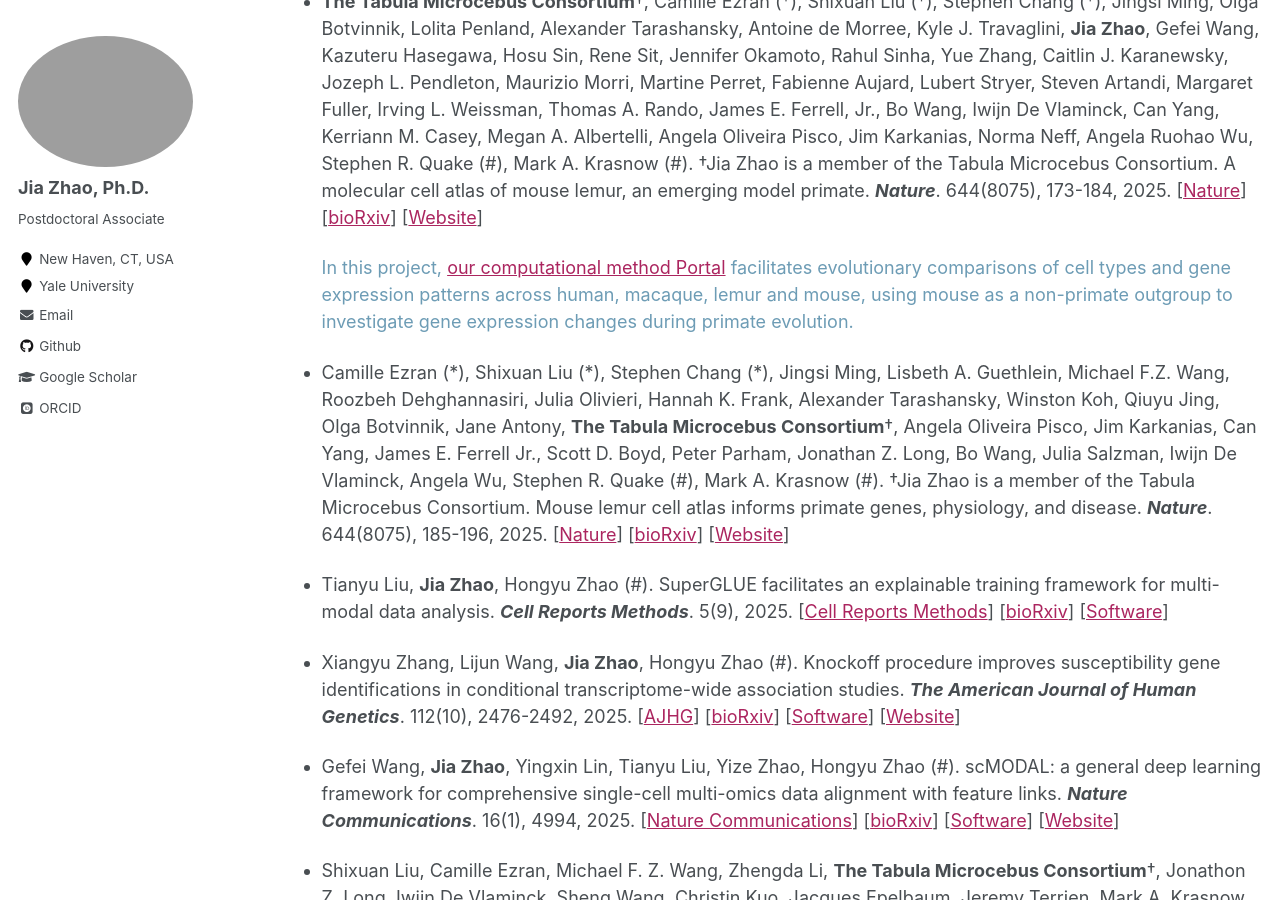
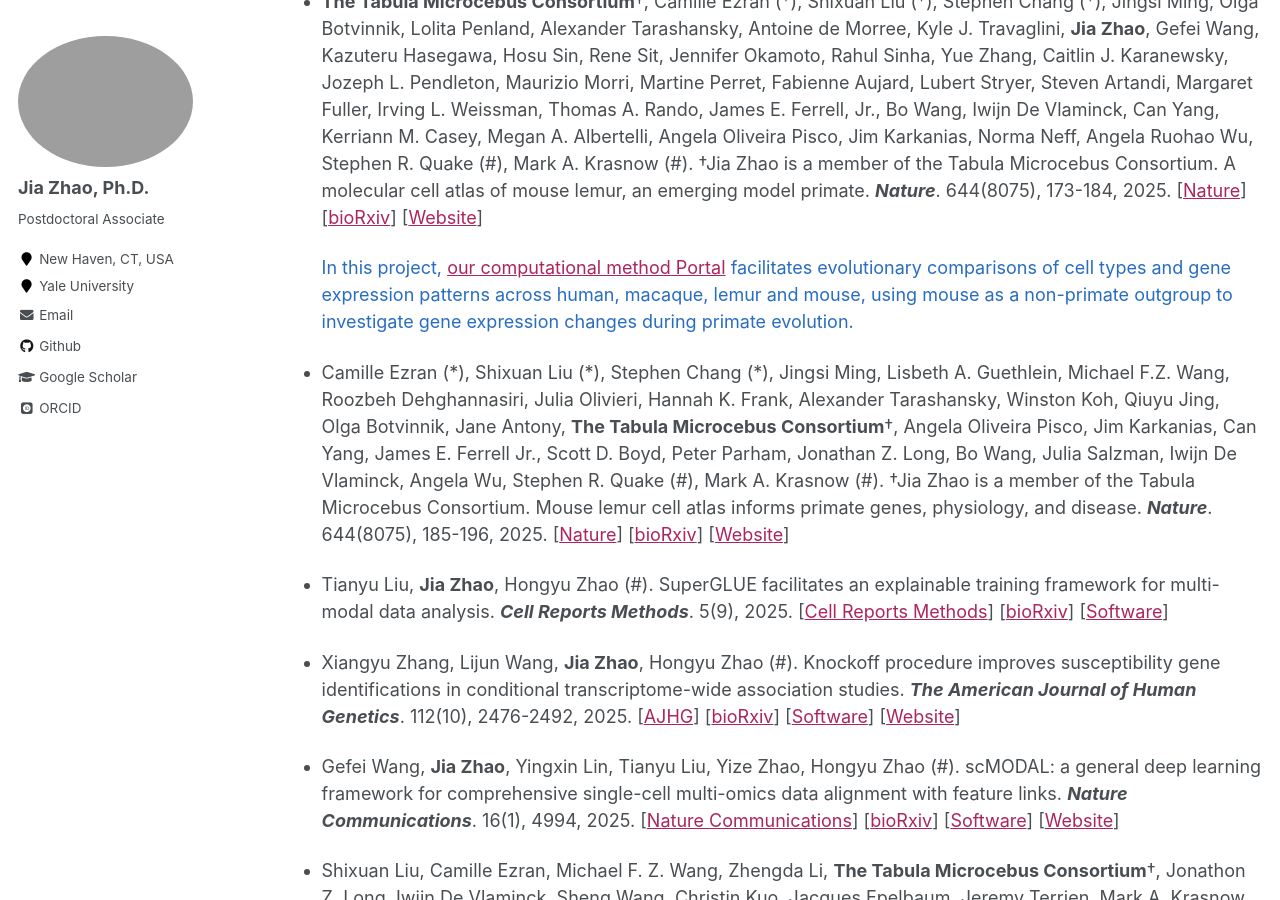
Before and after one commit to jiazhao97/jiazhao97.github.io, a Jekyll site: the page built from _pages/publications.md, in a window 1280 px wide and 900 px high, scrolled down 924 px. Built offline with Jekyll 4.4.1, drawn with Linux system fonts in a browser that asks for light colours; some web fonts are replaced.

Commit message:
Update publications.md

```diff
--- a/_pages/publications.md
+++ b/_pages/publications.md
@@ -32,7 +32,7 @@ Publications
 
 * **The Tabula Microcebus Consortium**†, Camille Ezran (\*), Shixuan Liu (\*), Stephen Chang (\*), Jingsi Ming, Olga Botvinnik, Lolita Penland, Alexander Tarashansky, Antoine de Morree, Kyle J. Travaglini, **Jia Zhao**, Gefei Wang, Kazuteru Hasegawa, Hosu Sin, Rene Sit, Jennifer Okamoto, Rahul Sinha, Yue Zhang, Caitlin J. Karanewsky, Jozeph L. Pendleton, Maurizio Morri, Martine Perret, Fabienne Aujard, Lubert Stryer, Steven Artandi, Margaret Fuller, Irving L. Weissman, Thomas A. Rando, James E. Ferrell, Jr., Bo Wang, Iwijn De Vlaminck, Can Yang, Kerriann M. Casey, Megan A. Albertelli, Angela Oliveira Pisco, Jim Karkanias, Norma Neff, Angela Ruohao Wu, Stephen R. Quake (\#), Mark A. Krasnow (\#). †Jia Zhao is a member of the Tabula Microcebus Consortium. A molecular cell atlas of mouse lemur, an emerging model primate. ***Nature***. 644(8075), 173-184, 2025. \[[Nature](https://www.nature.com/articles/s41586-025-09113-9)\] \[[bioRxiv](https://doi.org/10.1101/2021.12.12.469460)\] \[[Website](https://tabula-microcebus.sf.czbiohub.org/)\]
 
-  <span style="color:#6d9cb5;">In this project, [our computational method Portal](https://www.nature.com/articles/s43588-022-00251-y) facilitates evolutionary comparisons of cell types and gene expression patterns across human, macaque, lemur and mouse, using mouse as a non-primate outgroup to investigate gene expression changes during primate evolution.</span>
+  <span style="color:#286dc0;">In this project, [our computational method Portal](https://www.nature.com/articles/s43588-022-00251-y) facilitates evolutionary comparisons of cell types and gene expression patterns across human, macaque, lemur and mouse, using mouse as a non-primate outgroup to investigate gene expression changes during primate evolution.</span>
 
 * Camille Ezran (\*), Shixuan Liu (\*), Stephen Chang (\*), Jingsi Ming, Lisbeth A. Guethlein, Michael F.Z. Wang, Roozbeh Dehghannasiri, Julia Olivieri, Hannah K. Frank, Alexander Tarashansky, Winston Koh, Qiuyu Jing, Olga Botvinnik, Jane Antony, **The Tabula Microcebus Consortium**†, Angela Oliveira Pisco, Jim Karkanias, Can Yang, James E. Ferrell Jr., Scott D. Boyd, Peter Parham, Jonathan Z. Long, Bo Wang, Julia Salzman, Iwijn De Vlaminck, Angela Wu, Stephen R. Quake (\#), Mark A. Krasnow (\#). †Jia Zhao is a member of the Tabula Microcebus Consortium. Mouse lemur cell atlas informs primate genes, physiology, and disease. ***Nature***. 644(8075), 185-196, 2025. \[[Nature](https://www.nature.com/articles/s41586-025-09114-8)\] \[[bioRxiv](https://doi.org/10.1101/2022.08.06.503035)\] \[[Website](https://tabula-microcebus.sf.czbiohub.org/)\]
 
@@ -48,11 +48,11 @@ Publications
 
 * Jingsi Ming, **Jia Zhao**, Can Yang (\#). scPI: a scalable framework for probabilistic inference in single-cell RNA-sequencing data analysis. ***Statistics in Biosciences***. 15, 633–656, 2023. \[[Statistics in Biosciences](https://link.springer.com/article/10.1007/s12561-022-09335-9)\] \[[PDF](https://rdcu.be/cF7IV)\] \[[Software](https://github.com/jiazhao97/scPI)\]
 
-  <span style="color:#6d9cb5;">Winner of the 2024 Statistics in Biosciences Best Paper Award.</span>
+  <span style="color:#286dc0;">Winner of the 2024 Statistics in Biosciences Best Paper Award.</span>
 
 * **Jia Zhao** (\*), Gefei Wang (\*), Jingsi Ming, Zhixiang Lin, Yang Wang, **The Tabula Microcebus Consortium**†, Angela Ruohao Wu (\#), Can Yang (\#). †Jia Zhao is a member of the Tabula Microcebus Consortium. Adversarial domain translation networks for integrating large-scale atlas-level single-cell datasets. ***Nature Computational Science***. 2(5), 317–330, 2022. \[[Nature Computational Science](https://www.nature.com/articles/s43588-022-00251-y)\] \[[Full text](https://rdcu.be/cOCbU)\] \[[bioRxiv](https://doi.org/10.1101/2021.11.16.468892)\] \[[Software](https://github.com/YangLabHKUST/Portal)\] \[[Blog](https://communities.springernature.com/posts/adversarial-domain-translation-networks-for-integrating-large-scale-atlas-level-single-cell-datasets)\]
 
-  <span style="color:#6d9cb5;">The proposed computational method contributes to [the mouse lemur cell atlas project](https://www.nature.com/articles/s41586-025-09113-9), led by [the Tabula Microcebus Consortium](https://tabula-microcebus.sf.czbiohub.org/).</span>
+  <span style="color:#286dc0;">The proposed computational method contributes to [the mouse lemur cell atlas project](https://www.nature.com/articles/s41586-025-09113-9), led by [the Tabula Microcebus Consortium](https://tabula-microcebus.sf.czbiohub.org/).</span>
 
 * Jingsi Ming (\*), Zhixiang Lin (\*), **Jia Zhao**, Xiang Wan, **The Tabula Microcebus Consortium**†, Can Yang (\#), Angela Ruohao Wu (\#). †Jia Zhao is a member of the Tabula Microcebus Consortium. FIRM: Flexible integration of single-cell RNA-sequencing data for large-scale multi-tissue cell atlas datasets. ***Briefings in Bioinformatics***. bbac167, 2022. \[[Briefings in Bioinformatics](https://doi.org/10.1093/bib/bbac167)\] \[[bioRxiv](https://doi.org/10.1101/2020.06.02.129031)\] \[[Software](https://github.com/mingjingsi/FIRM)\]
 
```
